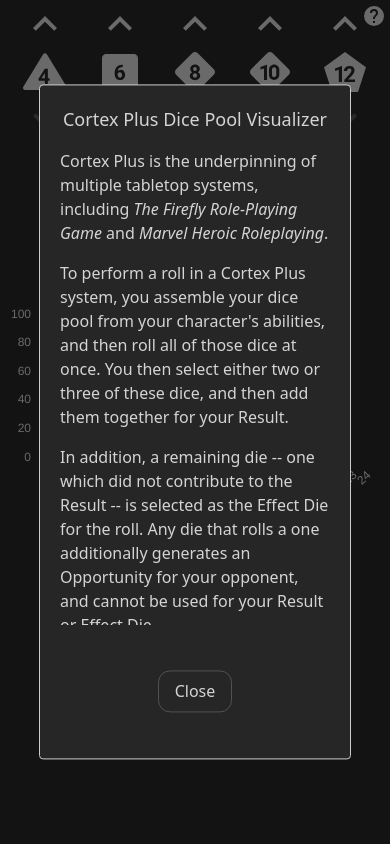
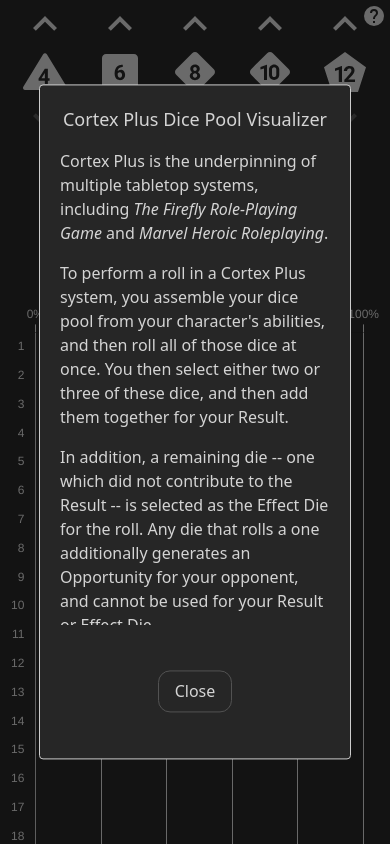
Before and after one commit to emoutrey/MarvelHeroicDicePoolVisualizer, a React (Vite) app: page / in a window 390 px wide. Shown: the top 844 px of the page. Built offline with nearby package versions, Linux system fonts and the light colour scheme.

Commit message:
Mobile chart config

```diff
--- a/src/NewUserModal.tsx
+++ b/src/NewUserModal.tsx
@@ -33,6 +33,9 @@
     //TODO: make modal fade in and out
     //The documented way to do this is not ideal
 
+    //Honestly I need to just find a better modal package
+    //This one doesn't work well with tailwind
+
     //TODO: fix "React-Modal: Cannot register modal instance that's already open"
     Modal.setAppElement('#root');
 
@@ -50,7 +53,7 @@
                 <p className='mb-4'>Cortex Plus is the underpinning of multiple tabletop systems, including <i>The Firefly Role-Playing Game</i> and <i>Marvel Heroic Roleplaying</i>.</p>
                 <p className='mb-4'>To perform a roll in a Cortex Plus system, you assemble your dice pool from your character's abilities, and then roll all of those dice at once. You then select either two or three of these dice, and then add them together for your Result.</p>
                 <p className='mb-4'>In addition, a remaining die -- one which did not contribute to the Result -- is selected as the Effect Die for the roll. Any die that rolls a one additionally generates an Opportunity for your opponent, and cannot be used for your Result or Effect Die.</p>
-                <p className='mb-4'>Since it's not necessarily straightforward to figure out what to expect from a dice pool during play, I created this tool to visualize average Results, Effect Dice, and Opportunity generation for a given set of rolls.</p>
+                <p className='mb-4'>Since it's not straightforward to figure out what to expect from a dice pool during play, I created this tool to visualize average Results, Effect Dice, and Opportunity generation for a given set of rolls.</p>
                 <p className='mb-4'>I hope this tool helps you as it did me. Happy gaming!</p>
                 <p className=''>To view this window again after closing it, click the <Icon path={mdiHelpCircle} size={0.75} className='inline align-text-top' /> icon in the top right.</p>
             </div>
--- a/src/ProbabilityChart.tsx
+++ b/src/ProbabilityChart.tsx
@@ -9,7 +9,7 @@
   Tooltip,
 } from 'chart.js';
 import { Bar } from 'react-chartjs-2';
-import { generateResultRange, dataset, options } from './chartConfiguration';
+import { generateResultRange, dataset, options, optionsMobile } from './chartConfiguration';
 import { generatePermutationMap, take2Dice, take3Dice } from './chartFunctionality';
 
 ChartJS.register(CategoryScale, LinearScale, BarElement, Tooltip);
@@ -24,7 +24,12 @@
 
     return (
         <>
-            <Bar options={options} data={{ labels: resultRange, datasets: [{ ...dataset, data: dataValues }] }} />
+            <div className="sm:hidden">
+                <Bar options={optionsMobile} data={{ labels: resultRange, datasets: [{ ...dataset, data: dataValues }] }} height={600} />
+            </div>
+            <div className="max-sm:hidden">
+                <Bar options={options} data={{ labels: resultRange, datasets: [{ ...dataset, data: dataValues }] }} />
+            </div>
         </>
     )
 }
--- a/src/chartConfiguration.ts
+++ b/src/chartConfiguration.ts
@@ -7,15 +7,12 @@
 
 export function generateResultRange(take: number) {
    var arr = [];
-   //going from 1 to 36 squishes the chart a bit -- probably looks even worse on mobile.
-   //I don't want to remove range values though because they are important
-   //I'll think of something
-   //IDEA: on mobile, switch to vertical bar chart
    for (var i = 1; i <= (take == 2 ? 24 : 36); i++) { arr.push(i); }
    return arr;
 }
 
 export const options = {
+    indexAxis: 'x' as const,
     plugins: {
         legend: {
             display: false
@@ -41,11 +38,70 @@
                 display: false
             },
             ticks: {
-                color: offWhite
+                color: offWhite,
+                callback: function(value: string): string {
+                    return value + '%';
+                }
+            },
+            max: 100,
+            min: 0,
+        }
+    }
+};
+
+export const optionsMobile = {
+    maintainaspectRatio: false,
+    indexAxis: 'y' as const,
+    plugins: {
+        legend: {
+            display: false
+        },
+        tooltip: {
+            displayColors: false,
+            titleAlign: "center" as TextAlign | undefined
+        }
+    },
+    responsive: true,
+    scales: {
+        x: {
+            position: 'bottom' as const,
+            grid: {
+                display: true,
+                color: offWhite,
+            },
+            ticks: {
+                autoSkip: false,
+                color: offWhite,
+                callback: function(value: string): string {
+                    return value + '%';
+                }
             },
             max: 100,
             min: 0
-        }
+        },
+        x2: {
+            position: 'top' as const,
+            grid: {
+                display: true,
+                color: offWhite,
+            },
+            ticks: {
+                color: offWhite,
+                callback: function(value: string): string {
+                    return value + '%';
+                }
+            },
+            max: 100,
+            min: 0
+        },
+        y: {
+            grid: {
+                display: false
+            },
+            ticks: {
+                color: offWhite,
+            }
+        },
     }
 };
 
```
